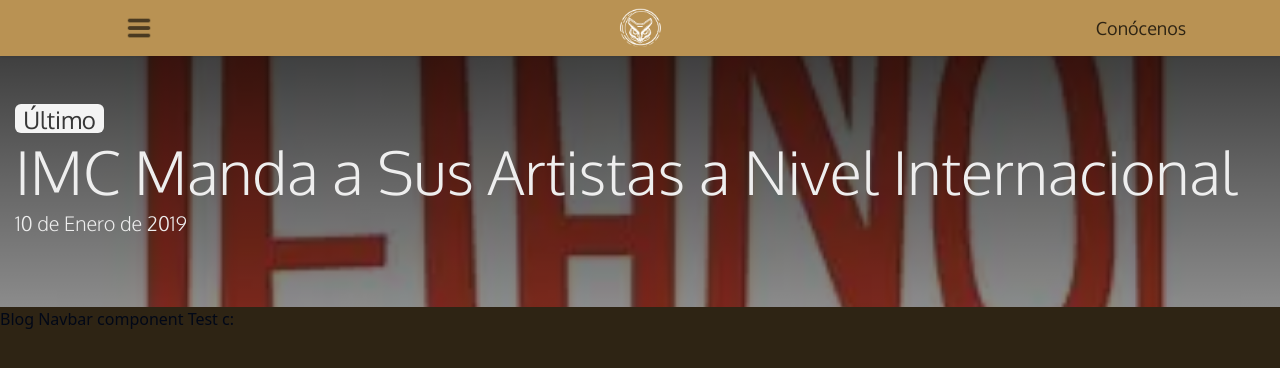
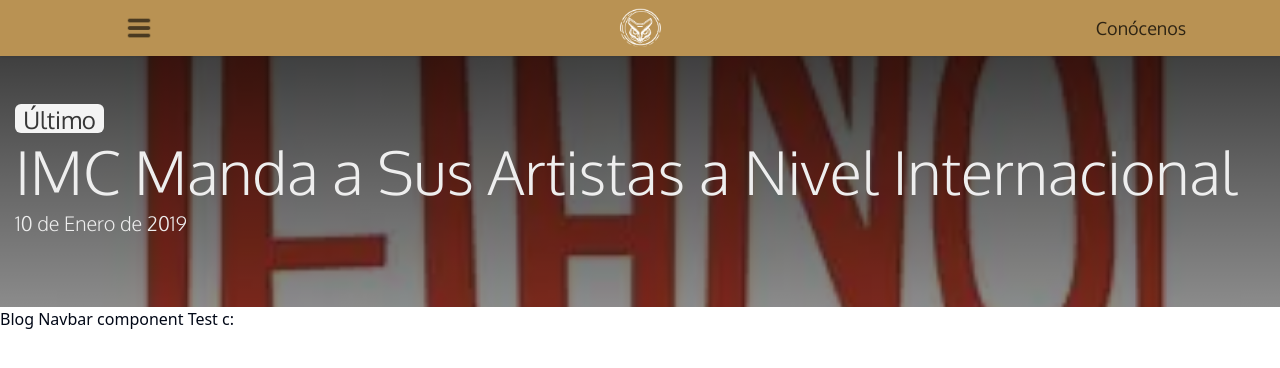
Before and after one commit to saulkurosaki/IZTAC-MUSIC-COMPANY, a Next.js app: page /blog in a window 1280 px wide. Shown: the top 368 px of the page. Built offline with nearby package versions, Linux system fonts and the light colour scheme.

Commit message:
style(BlogPage): change the background color of the entire BlogPage

```diff
--- a/app/(root)/blog/page.tsx
+++ b/app/(root)/blog/page.tsx
@@ -3,7 +3,7 @@ import Navbar from "@/components/blog/Navbar";
 
 const BlogPage = () => {
   return (
-    <div className="relative bg-[#2e2414] w-full h-full max-md:pt-14 md:pt-[70px] xl:pt-14 lg:pt-[57px]">
+    <div className="relative bg-[#fff] w-full h-full max-md:pt-14 md:pt-[70px] xl:pt-14 lg:pt-[57px]">
       <Header />
 
       <Navbar />
```
